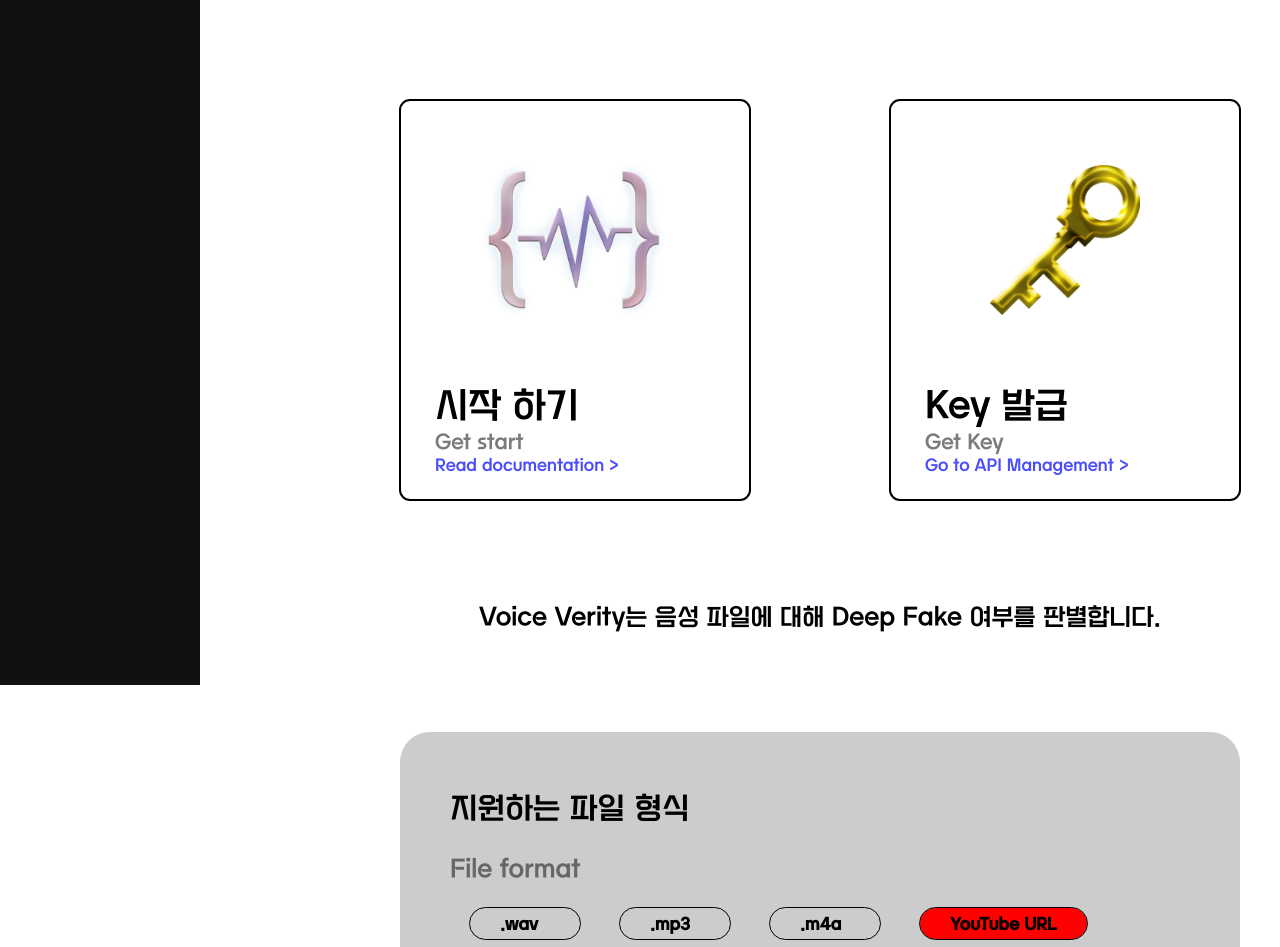
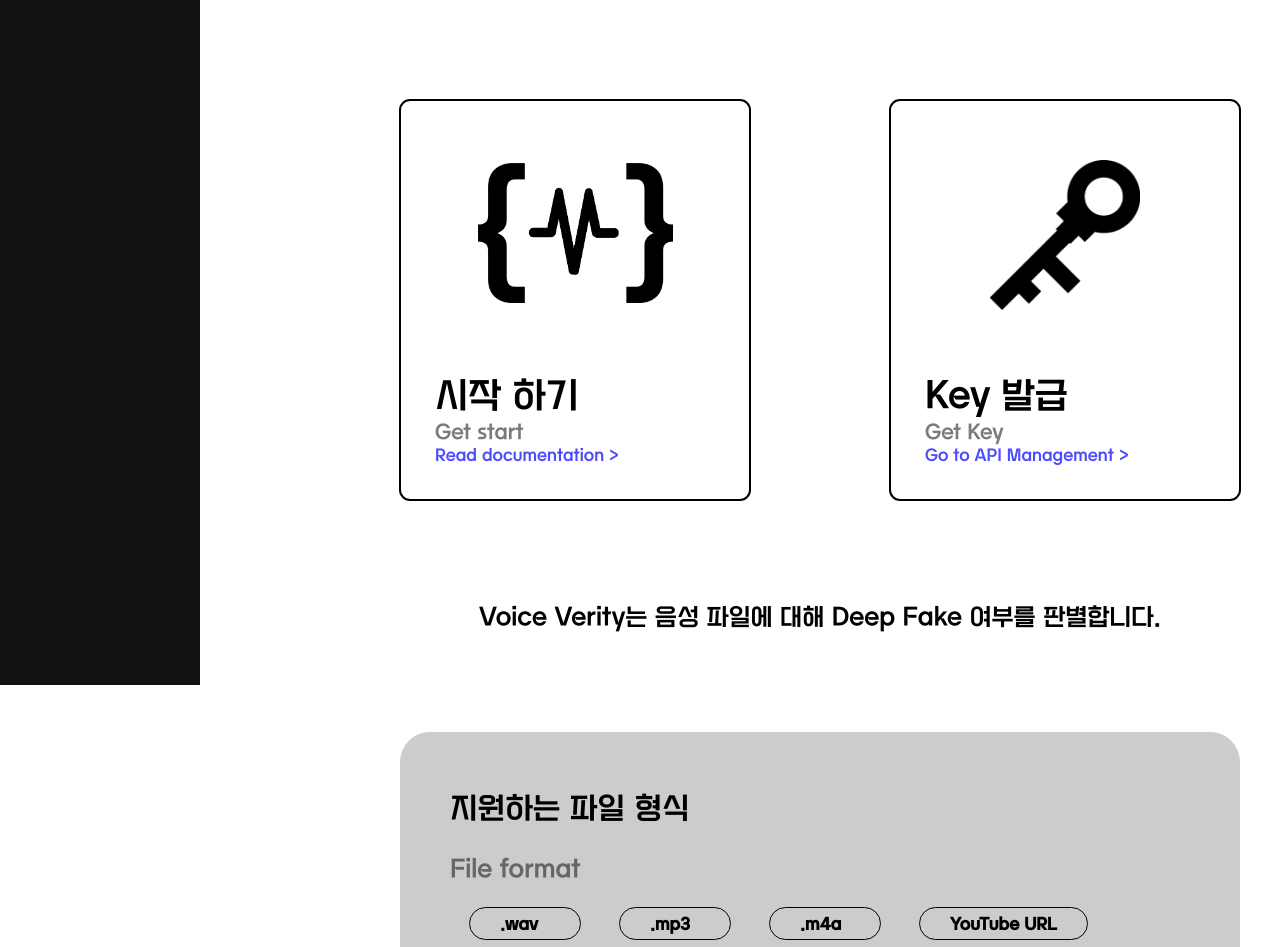
Before and after one commit to kyudori/KT_AIVLE_School_Big_Project, a Next.js app in the folder frontend/: page /docs in a window 1280 px wide. Shown: the part 285-1232 px from the top of the page. Built offline with nearby package versions, Linux system fonts and the light colour scheme.

Commit message:
docs아이콘변경

```diff
--- a/frontend/pages/docs.js
+++ b/frontend/pages/docs.js
@@ -137,7 +137,8 @@ export default function Documentation() {
                     className={styles.card}
                     onClick={() => handleScrollToSection("start")}
                   >
-                    <div className={styles.cardicon}></div>
+
+                    <div style={{height:'200px', alignContent: 'center'}}><div className={styles.cardicon}/></div>
                     <div className={styles.cardtext}>
                       <h2>시작 하기</h2>
                       <p style={{ color: "#444", fontSize: "20px" }}>Get start</p>
@@ -148,7 +149,7 @@ export default function Documentation() {
                     className={styles.card}
                     onClick={handleNavigateToSetting}
                   >
-                    <div style={{padding:' 40px', alignContent: 'center'}}><div className={styles.cardicon2}></div></div>
+                    <div style={{height:'200px', alignContent: 'center'}}><div className={styles.cardicon2}/></div>
                     <div className={styles.cardtext}>
                       <h2>Key 발급</h2>
                       <p style={{ color: "#444", fontSize: "20px" }}>Get Key</p>
@@ -170,7 +171,7 @@ export default function Documentation() {
                   <span className={styles.fileFormat}>.mp3</span>
                   <span className={styles.fileFormat}>.m4a</span>
                   <span className={styles.fileFormat}
-                    style={{background:'red', width:'max-content'}}>YouTube URL</span>
+                    style={{width:'max-content'}}>YouTube URL</span>
                 </div>
                 <p>10MB 이하의 음성 파일</p>
               </div>
--- a/frontend/styles/Docs.module.css
+++ b/frontend/styles/Docs.module.css
@@ -151,10 +151,9 @@
 }
 
 .card .cardicon {
-  background-image: url(./images/starticon.png);
-  height: 150px;
-  width: 150px;
-  padding: 40px;
+  background-image: url(../public/images/docsstarticon.png);
+  height: 140px;
+  width: 195px;
   background-repeat: no-repeat;
   background-position: top center;
   background-size: cover;
```
Also changed, not shown: frontend/public/images/docsstarticon.png (added), frontend/public/images/keyicon.png.
